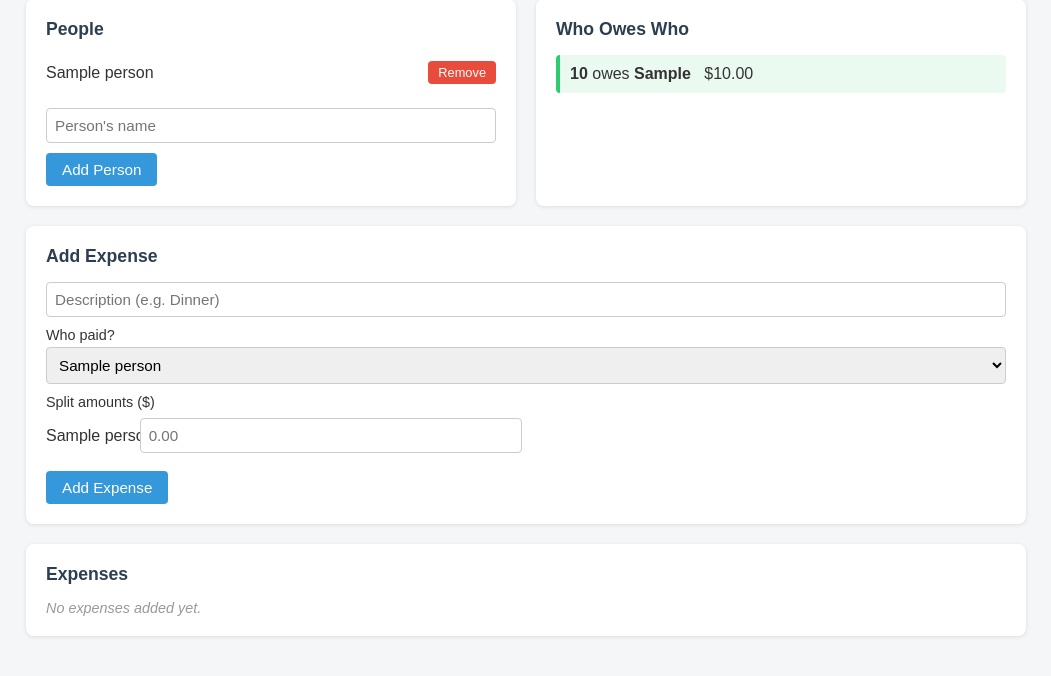
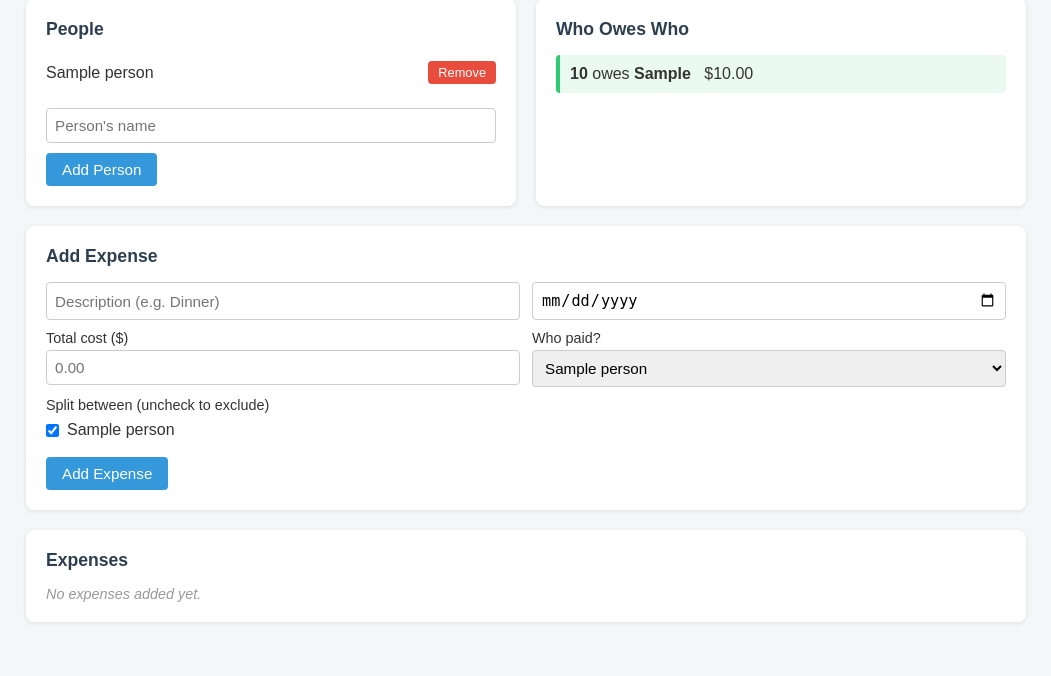
Before and after one commit to jankjones/my-first-project, a Flask app: template templates/index.html in a window 1280 px wide. Shown: the part 88-764 px from the top of the page, without its empty margins (114-1165 px from the left). Run offline with Flask 3, Linux system fonts and the light colour scheme; the template is opened without the code that fills it: most values are stand-ins (such as "Sample title", 1, 10 or a date in 2020).

Commit message:
Add date, total cost, and checkbox-based even splitting to expenses
Co-Authored-By: Claude Sonnet 4.6 <noreply@anthropic.com>

```diff
--- a/app.py
+++ b/app.py
@@ -80,20 +80,28 @@ def remove_person(name):
 def add_expense():
     data = load_data()
     description = request.form['description'].strip()
+    date = request.form['date'].strip()
     payer = request.form['payer']
-    splits = {}
-    for person in data['people']:
-        val = request.form.get(f'split_{person}', '0').strip()
-        try:
-            amount = float(val)
-        except ValueError:
-            amount = 0
-        if amount > 0:
-            splits[person] = amount
+    try:
+        total = float(request.form['total'])
+    except ValueError:
+        return redirect(url_for('index'))
 
-    if description and payer and splits:
+    included = [p for p in data['people'] if request.form.get(f'include_{p}') == 'on']
+    if not included:
+        return redirect(url_for('index'))
+
+    split_amount = round(total / len(included), 2)
+    # Adjust for rounding so splits sum exactly to total
+    splits = {p: split_amount for p in included}
+    diff = round(total - sum(splits.values()), 2)
+    if diff:
+        splits[included[0]] = round(splits[included[0]] + diff, 2)
+
+    if description and payer:
         data['expenses'].append({
             'description': description,
+            'date': date,
             'payer': payer,
             'splits': splits
         })
--- a/templates/index.html
+++ b/templates/index.html
@@ -25,7 +25,8 @@
         .splits-grid { display: grid; grid-template-columns: 1fr 1fr; gap: 8px; }
         .split-row { display: flex; align-items: center; gap: 8px; }
         .split-row label { white-space: nowrap; min-width: 80px; }
-        .split-row input { margin-bottom: 0; }
+        .split-row input[type="checkbox"] { width: auto; margin-bottom: 0; cursor: pointer; }
+        .form-row { display: grid; grid-template-columns: 1fr 1fr; gap: 12px; }
         .empty { color: #999; font-style: italic; font-size: 0.9rem; }
     </style>
 </head>
@@ -76,19 +77,30 @@
         <div class="card full-width">
             <h2>Add Expense</h2>
             <form method="POST" action="/add_expense">
+                <div class="form-row">
                     <input type="text" name="description" placeholder="Description (e.g. Dinner)" required>
+                    <input type="date" name="date" required>
+                </div>
+                <div class="form-row">
+                    <div>
+                        <label style="font-size:0.9rem; margin-bottom:4px; display:block;">Total cost ($)</label>
+                        <input type="number" name="total" placeholder="0.00" min="0" step="0.01" required>
+                    </div>
+                    <div>
                         <label style="font-size:0.9rem; margin-bottom:4px; display:block;">Who paid?</label>
                         <select name="payer" required>
                             {% for person in data.people %}
                             <option value="{{ person }}">{{ person }}</option>
                             {% endfor %}
                         </select>
-                <label style="font-size:0.9rem; margin-bottom:8px; display:block;">Split amounts ($)</label>
+                    </div>
+                </div>
+                <label style="font-size:0.9rem; margin-bottom:8px; display:block;">Split between (uncheck to exclude)</label>
                 <div class="splits-grid">
                     {% for person in data.people %}
                     <div class="split-row">
-                        <label>{{ person }}</label>
-                        <input type="number" name="split_{{ person }}" placeholder="0.00" min="0" step="0.01">
+                        <input type="checkbox" name="include_{{ person }}" id="include_{{ person }}" checked>
+                        <label for="include_{{ person }}">{{ person }}</label>
                     </div>
                     {% endfor %}
                 </div>
@@ -106,7 +118,7 @@
                 {% for i, expense in enumerate(data.expenses) %}
                 <li>
                     <div>
-                        <strong>{{ expense.description }}</strong> — paid by {{ expense.payer }} (${{ "%.2f"|format(expense.splits.values()|sum) }})
+                        <strong>{{ expense.description }}</strong> {% if expense.date %}({{ expense.date }}){% endif %} — paid by {{ expense.payer }} (${{ "%.2f"|format(expense.splits.values()|sum) }})
                         <div class="expense-detail">
                             {% for person, amount in expense.splits.items() %}{{ person }}: ${{ "%.2f"|format(amount) }}{% if not loop.last %}, {% endif %}{% endfor %}
                         </div>
```
Lines whose indentation alone changed are shown as unchanged.
